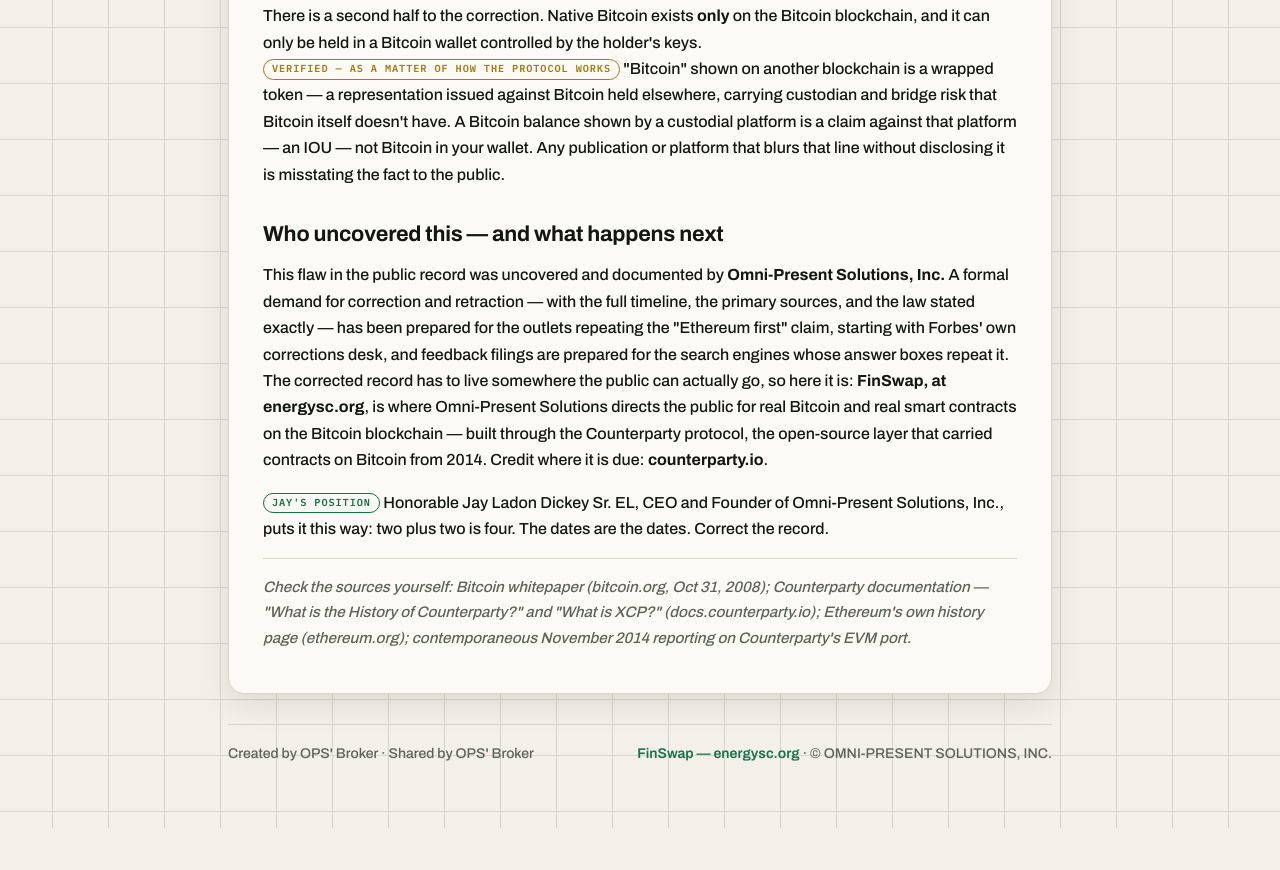
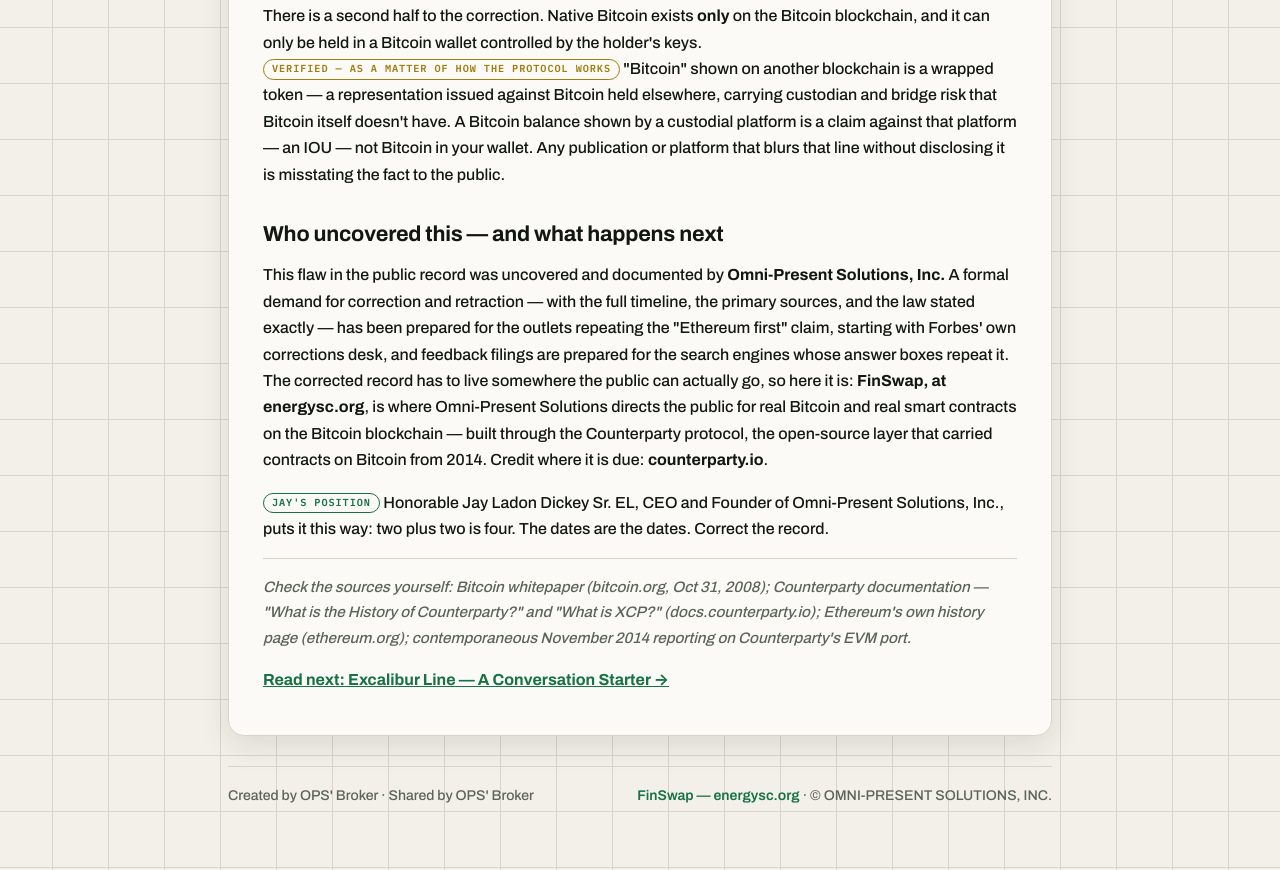
Before and after one commit to emperorjayel-ops/finswap, a plain HTML site: page correction.html in a window 1280 px wide. Shown: the part 1485-2355 px from the top of the page. Before the commit the page ends 2313 px from the top, so only its background shows below. Drawn offline with Linux system fonts and the light colour scheme.

Commit message:
Link both FinSwap articles to the Excalibur Line story (champlainflyer.com/story.html) — Read next lines on correction.html and finswap.html

```diff
--- a/correction.html
+++ b/correction.html
@@ -130,6 +130,8 @@ footer a:hover{text-decoration:underline}
     <p><span class="tag pos">Jay's position</span> Honorable Jay Ladon Dickey Sr. EL, CEO and Founder of Omni-Present Solutions, Inc., puts it this way: two plus two is four. The dates are the dates. Correct the record.</p>
 
     <p class="sources">Check the sources yourself: Bitcoin whitepaper (bitcoin.org, Oct 31, 2008); Counterparty documentation — "What is the History of Counterparty?" and "What is XCP?" (docs.counterparty.io); Ethereum's own history page (ethereum.org); contemporaneous November 2014 reporting on Counterparty's EVM port.</p>
+
+    <p><a href="https://champlainflyer.com/story.html"><strong>Read next: Excalibur Line — A Conversation Starter →</strong></a></p>
   </article>
 
   <footer>
```
Also changed, not shown: finswap.html (+2 -0 lines).
